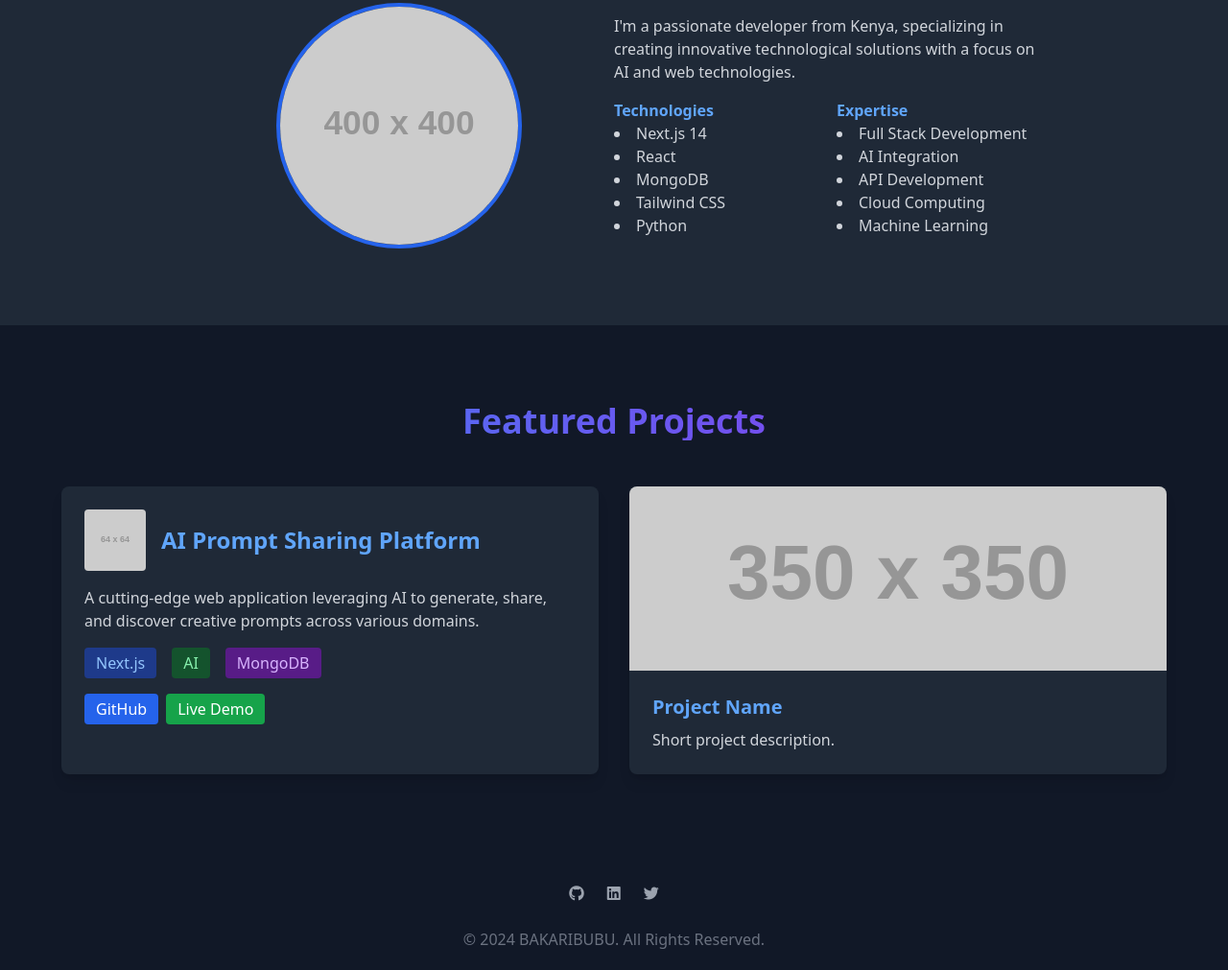
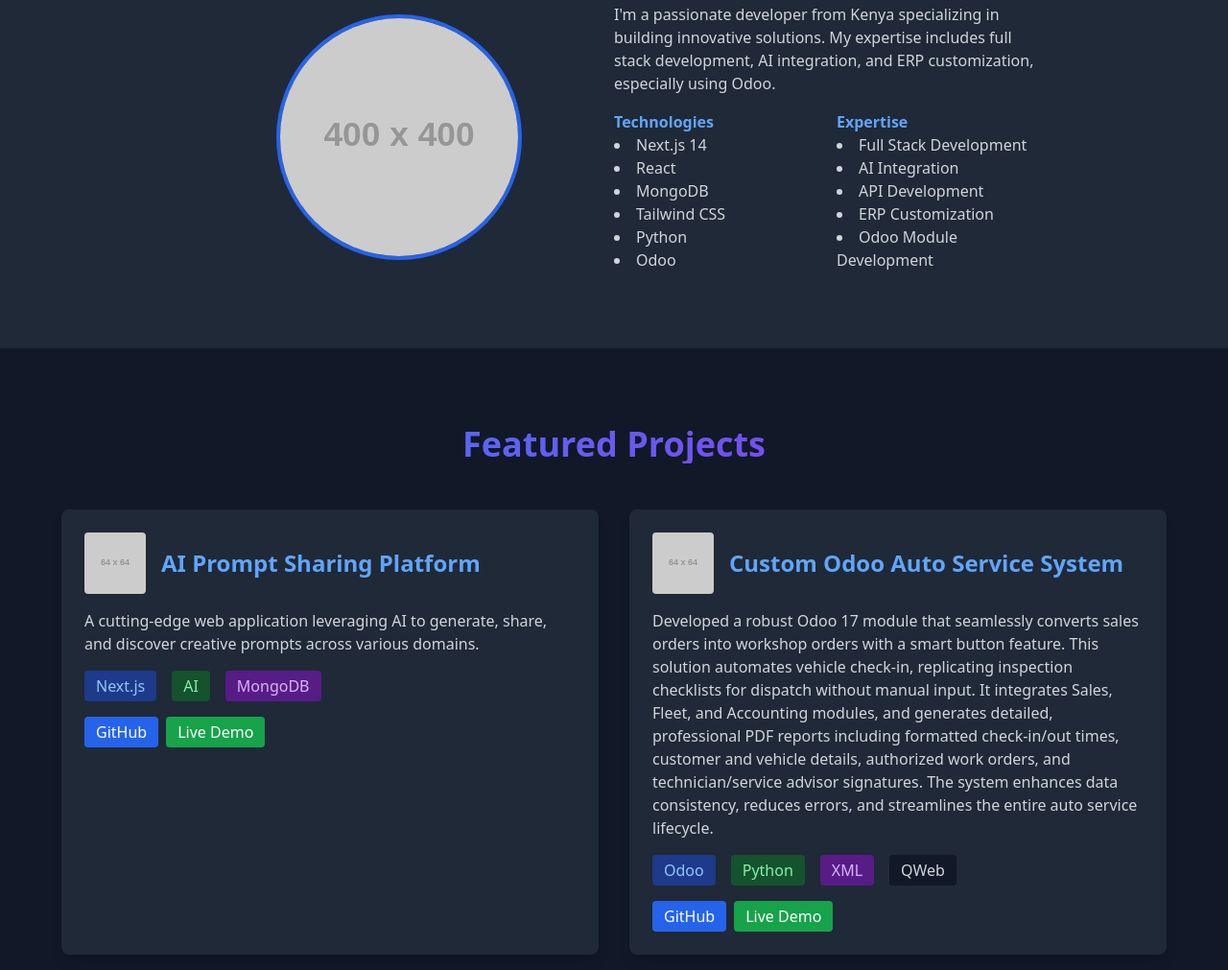
Before and after one commit to BAKARIBUBU/BAKARIBUBU.github.io, a plain HTML site: page index.html in a window 1280 px wide. Shown: the part 949-1960 px from the top of the page at 96% size. Drawn offline with nearby package versions, Linux system fonts and the light colour scheme; placeholder pictures from the web are drawn by us.

Commit message:
Update index.html
added odoo section info

```diff
--- a/index.html
+++ b/index.html
@@ -61,7 +61,7 @@
         </div>
         <div class="md:w-1/2 text-left">
           <p class="text-gray-300 mb-4">
-                        I'm a passionate developer from Kenya, specializing in creating innovative technological solutions with a focus on AI and web technologies.
+            I'm a passionate developer from Kenya specializing in building innovative solutions. My expertise includes full stack development, AI integration, and ERP customization, especially using Odoo.
           </p>
           <div class="grid grid-cols-2 gap-4">
             <div>
@@ -72,6 +72,7 @@
                 <li>MongoDB</li>
                 <li>Tailwind CSS</li>
                 <li>Python</li>
+                <li>Odoo</li>
               </ul>
             </div>
             <div>
@@ -80,8 +81,8 @@
                 <li>Full Stack Development</li>
                 <li>AI Integration</li>
                 <li>API Development</li>
-                                <li>Cloud Computing</li>
-                                <li>Machine Learning</li>
+                <li>ERP Customization</li>
+                <li>Odoo Module Development</li>
               </ul>
             </div>
           </div>
@@ -91,14 +92,13 @@
   </section>
 
   <!-- Project Showcase Section -->
-    <section id="project-showcase" class="bg-gray-900 py-20">
+  <section id="projects" class="bg-gray-900 py-20">
     <div class="max-w-6xl mx-auto">
       <h2 class="text-4xl font-bold text-center mb-12 text-transparent bg-clip-text bg-gradient-to-r from-blue-500 to-purple-600">
         Featured Projects
       </h2>
-
       <div class="grid md:grid-cols-2 gap-8">
-                <!-- AI Prompt Project -->
+        <!-- Existing Project Card -->
         <div class="bg-gray-800 rounded-lg p-6 shadow-lg transform transition duration-300 hover:scale-105">
           <div class="flex items-center mb-4">
             <img src="https://via.placeholder.com/64" alt="Project Icon" class="w-16 h-16 mr-4 rounded">
@@ -113,23 +113,38 @@
             <span class="bg-purple-900 text-purple-300 px-3 py-1 rounded">MongoDB</span>
           </div>
           <div class="mt-4 flex space-x-2">
-                        <a href="https://github.com/adrianhajdin/project_next_14_ai_prompt_sharing"
-                           class="bg-blue-600 text-white px-3 py-1 rounded hover:bg-blue-700 transition">
+            <a href="https://github.com/adrianhajdin/project_next_14_ai_prompt_sharing" class="bg-blue-600 text-white px-3 py-1 rounded hover:bg-blue-700 transition">
               GitHub
             </a>
-                        <a href="#"
-                           class="bg-green-600 text-white px-3 py-1 rounded hover:bg-green-700 transition">
+            <a href="#" class="bg-green-600 text-white px-3 py-1 rounded hover:bg-green-700 transition">
               Live Demo
             </a>
           </div>
         </div>
 
-                <!-- Additional Project Cards -->
-                <div class="bg-gray-800 rounded-lg overflow-hidden shadow-lg transform transition duration-300 hover:scale-105">
-                    <img src="https://via.placeholder.com/350" alt="Project 2" class="w-full h-48 object-cover">
-                    <div class="p-6">
-                        <h3 class="font-bold text-xl mb-2 text-blue-400">Project Name</h3>
-                        <p class="text-gray-300">Short project description.</p>
+        <!-- New Odoo Auto Service Project Card -->
+        <div class="bg-gray-800 rounded-lg p-6 shadow-lg transform transition duration-300 hover:scale-105">
+          <!-- Odoo project information inserted below -->
+          <div class="flex items-center mb-4">
+            <img src="https://via.placeholder.com/64" alt="Odoo Project Icon" class="w-16 h-16 mr-4 rounded">
+            <h3 class="text-2xl font-bold text-blue-400">Custom Odoo Auto Service System</h3>
+          </div>
+          <p class="text-gray-300 mb-4">
+            Developed a robust Odoo 17 module that seamlessly converts sales orders into workshop orders with a smart button feature. This solution automates vehicle check-in, replicating inspection checklists for dispatch without manual input. It integrates Sales, Fleet, and Accounting modules, and generates detailed, professional PDF reports including formatted check-in/out times, customer and vehicle details, authorized work orders, and technician/service advisor signatures. The system enhances data consistency, reduces errors, and streamlines the entire auto service lifecycle.
+          </p>
+          <div class="flex space-x-4 mb-4">
+            <span class="bg-blue-900 text-blue-300 px-3 py-1 rounded">Odoo</span>
+            <span class="bg-green-900 text-green-300 px-3 py-1 rounded">Python</span>
+            <span class="bg-purple-900 text-purple-300 px-3 py-1 rounded">XML</span>
+            <span class="bg-gray-900 text-gray-300 px-3 py-1 rounded">QWeb</span>
+          </div>
+          <div class="mt-4 flex space-x-2">
+            <a href="https://github.com/yourusername/your-odoo-project" class="bg-blue-600 text-white px-3 py-1 rounded hover:bg-blue-700 transition">
+              GitHub
+            </a>
+            <a href="#" class="bg-green-600 text-white px-3 py-1 rounded hover:bg-green-700 transition">
+              Live Demo
+            </a>
           </div>
         </div>
       </div>
```
Lines whose indentation alone changed are shown as unchanged.
